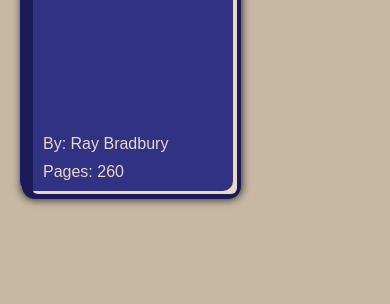
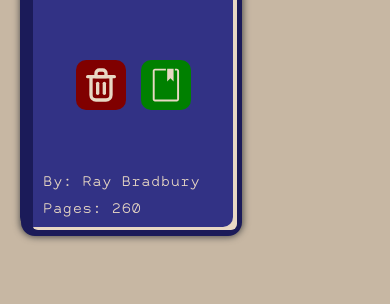
Before and after one commit to TxtrisSammi/odin-library, a plain HTML site: page index.html in a window 390 px wide. Shown: the part 540-844 px from the top of the page. Drawn offline with Linux system fonts and the light colour scheme.

Commit message:
implement read/delete buttons
- changed font
- left extra fonts for possible further styling
- made navbar taller
- added & implemented delete button
- added & implemented read button
- changed order of close/submit buttons to make more intuitive
- changed dialog to be evenly spaced
- made dialog more vertical

```diff
--- a/index.html
+++ b/index.html
@@ -17,16 +17,22 @@
         <p>Add New Book</p>
         <form>
             <div class="inputs">
+                <div class="input-style">
                     <label for="title">Title</label>
                     <input id="title" type="text" required>
+                </div>
+                <div class="input-style">
                     <label for="author">Author</label>
                     <input type="text" id="author" required>
+                </div>
+                <div class="input-style">
                     <label for="pages">Pages</label>
                     <input type="number" id="pages" required>
                 </div>
+            </div>
             <div class="buttons">
-                <button type="button">Close</button>
                 <button id="submit" type="submit">Submit</button>
+                <button id="close-dialog" type="button">Close</button>
             </div>
         </form>
     </dialog>
--- a/script.js
+++ b/script.js
@@ -1,7 +1,7 @@
 // Global Variables
 const addBookButton = document.getElementById("add-book");
 const dialog = document.querySelector('dialog');
-const closeButton = document.querySelector('dialog button');
+const closeButton = document.getElementById("close-dialog");
 const bookshelf = document.querySelector('div.bookshelf')
 const defaultValues = bookshelf.innerHTML;
 const form = document.forms[0];
@@ -18,6 +18,8 @@ closeButton.addEventListener("click", () => {
     form.reset();
 });
 
+
+
 form.addEventListener("submit", addBookToLibrary);
 
 function Book(id, title, author, pages, read) {
@@ -26,8 +28,9 @@ function Book(id, title, author, pages, read) {
     this.author = author;
     this.pages = pages;
     this.read = false;
-    this.info = function () {
-        console.log(`${title} by ${author} has ${pages} pages. Read: ${read} ID: ${id}`);
+
+    this.toggleRead = function () {
+        this.read = !this.read;
     }
 }
 
@@ -56,20 +59,50 @@ function createBookElement(book) {
     const bookDiv = document.createElement("div");
     const author = document.createElement("p");
     const pages = document.createElement("p");
+    const buttonDiv = document.createElement("div")
+    const delButton = document.createElementNS("http://www.w3.org/2000/svg", "svg");
+    const readSVG = document.createElementNS("http://www.w3.org/2000/svg", "svg");
+
+    console.log(book.read);
+    if (book.read == false) {
+        readSVG.classList.add('unread-button')
+    } else {
+        readSVG.classList.remove('unread-button');
+    }
 
     newBook.setAttribute('index', `${book.id}`);
-    newBook.setAttribute('read', `${book.read}`)
+    newBook.setAttribute('read', `${book.read}`);
+    delButton.setAttribute("viewBox", "0 0 24 24");
+    readSVG.setAttribute("fill", "none")
+    readSVG.setAttribute("viewBox", "0 0 1024 1024");
 
     title.textContent = book.title;
     author.textContent = `By: ${book.author}`;
     pages.textContent = `Pages: ${book.pages}`;
+    delButton.innerHTML = `<g fill="none" stroke="#E8D8C4" stroke-width="2" stroke-linecap="round" stroke-linejoin="round"><path d="M10 11V17"></path><path d="M14 11V17"></path><path d="M4 7H20"></path><path d="M6 7H12H18V18C18 19.6569 16.6569 21 15 21H9C7.34315 21 6 19.6569 6 18V7Z"></path><path d="M9 5C9 3.89543 9.89543 3 11 3H13C14.1046 3 15 3.89543 15 5V7H9V5Z"></path></g>`;
+    readSVG.innerHTML = `<g id="SVGRepo_bgCarrier" stroke-width="0"></g><g id="SVGRepo_tracerCarrier" stroke-linecap="round" stroke-linejoin="round"></g><g id="SVGRepo_iconCarrier"><path d="M706.3 422.3V94H542.2v328.3l82.1-82 82 82zM788.4 94h-49.3v49.3h49.3c4.5 0 8.2 3.7 8.2 8.2v722.4c0 4.5-3.7 8.2-8.2 8.2H230.2c-4.5 0-8.2-3.7-8.2-8.2V151.5c0-4.5 3.7-8.2 8.2-8.2h279.1V94H230.2c-31.7 0-57.5 25.8-57.5 57.5v722.4c0 31.7 25.8 57.5 57.5 57.5h558.3c31.7 0 57.5-25.8 57.5-57.5V151.5c-0.1-31.7-25.9-57.5-57.6-57.5z" fill="#E8D8C4"></path></g>`
 
     title.classList.add('book-title');
     author.classList.add('book-author');
     pages.classList.add('book-pages');
+    buttonDiv.classList.add('book-buttons');
+
+    readSVG.addEventListener('click', () => {
+        book.toggleRead();
+        populateBookshelf();
+    });
+
+    delButton.addEventListener('click', () => {
+        myLibrary.splice(myLibrary.indexOf(book), 1);
+        populateBookshelf();
+    }
+    )
+
 
     bookDiv.append(author, pages);
-    newBook.append(title, bookDiv);
+    buttonDiv.append(delButton, readSVG);
+
+    newBook.append(title, buttonDiv, bookDiv);
 
     bookshelf.append(newBook);
 }
--- a/style.css
+++ b/style.css
@@ -1,3 +1,8 @@
+@font-face {
+    font-family: AlmaMono-Regular;
+    src: url(./fonts/AlmaMono-Regular.otf);
+}
+
 :root {
     --color1: #561C24;
     --color2: #6D2932;
@@ -8,7 +13,7 @@
 * {
     margin: 0;
     color: var(--color4);
-    font-family: sans-serif;
+    font-family: AlmaMono-Regular;
 }
 
 html, body {
@@ -28,7 +33,7 @@ div.nav {
     display: flex;
     background-color: var(--color1);
     justify-content: center;
-    padding: 1cqh;
+    padding: 3cqh;
 }
 
 div.bookshelf {
@@ -54,7 +59,7 @@ div.book {
 
     box-shadow:
                 8px 7px 0px -4px,
-                5px 5px 0px 3px rgb(27, 27, 89),
+                5px 5px 0px 4px rgb(27, 27, 89),
                 5px 5px 7px 5px rgb(74, 74, 74);
 }
 
@@ -66,13 +71,13 @@ div.book {
 
 p.book-title {
     text-align: center;
-    font-size: 30px;
+    font-size: 25px;
     font-weight: 500;
     margin: 10px;
 }
 
 p.book-author, p.book-pages {
-    font-size: 16px;
+    font-size: 14px;
     margin: 10px;
     align-self: start;
 
@@ -83,7 +88,7 @@ div.book:hover {
     border-left: solid 13px rgb(41, 41, 130);
     box-shadow:
                 8px 7px 0px -4px,
-                5px 5px 0px 3px rgb(41, 41, 130),
+                5px 5px 0px 4px rgb(41, 41, 130),
                 5px 5px 7px 7px rgb(74, 74, 74);
 }
 
@@ -125,4 +130,44 @@ div.buttons {
 input {
     background-color: var(--color4);
     color: var(--color1);
+    margin: 5px;
+    width: max-content;
 }
+
+dialog p {
+    margin-bottom: 20px
+}
+
+div.input-style {
+    display: flex;
+    width: 280px;
+    justify-content: space-between;
+}
+
+div.book-buttons {
+    display: flex;
+    justify-content: center;
+    gap: 15px;
+}
+
+div.book-buttons svg {
+    height: 50px;
+    width: 50px;
+    display: block;
+    background-color: rgb(128, 0, 0);
+    border-radius: 10px;
+    padding: 5px;
+    box-sizing: border-box;
+}
+
+div.book-buttons svg:hover {
+    background-color: rgb(194, 0, 0);
+}
+
+div.book-buttons svg.unread-button {
+    background-color: rgb(0, 128, 0)
+}
+
+div.book-buttons svg.unread-button:hover {
+    background-color: rgb(0, 194, 0)
+}
```
Also changed, not shown: fonts/AlmaMono-Bold.otf (added), fonts/AlmaMono-Heavy.otf (added), fonts/AlmaMono-Light.otf (added), fonts/AlmaMono-Regular.otf (added), fonts/AlmaMono-Thin.otf (added). Lines whose indentation alone changed are shown as unchanged.
